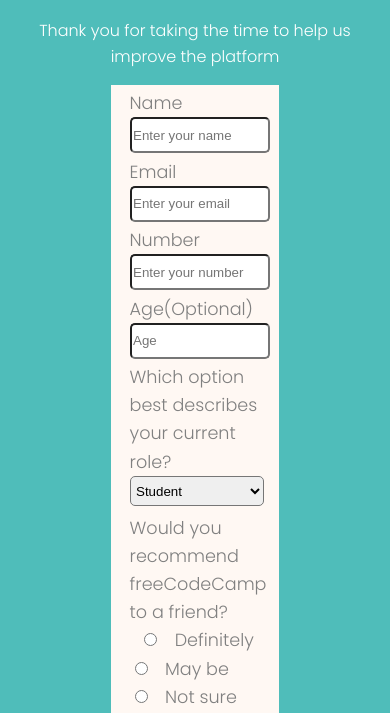
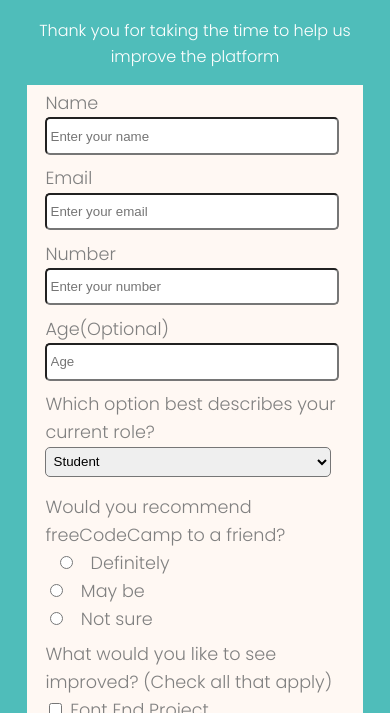
Before and after one commit to Kumar209/form, a plain HTML site: page index.html in a window 390 px wide. Shown: the part 127-840 px from the top of the page. Drawn offline with Linux system fonts and the light colour scheme.

Commit message:
Update style.css

```diff
--- a/style.css
+++ b/style.css
@@ -16,6 +16,12 @@ body{
     margin: 0 auto 0 auto;
     padding: 1% 0 4% 5%;
     font-size: 1.1rem;
+}
+
+@media(max-width:1000px){
+    #survey-form{
+       width:85%;
+    }
 }
 
 
```
